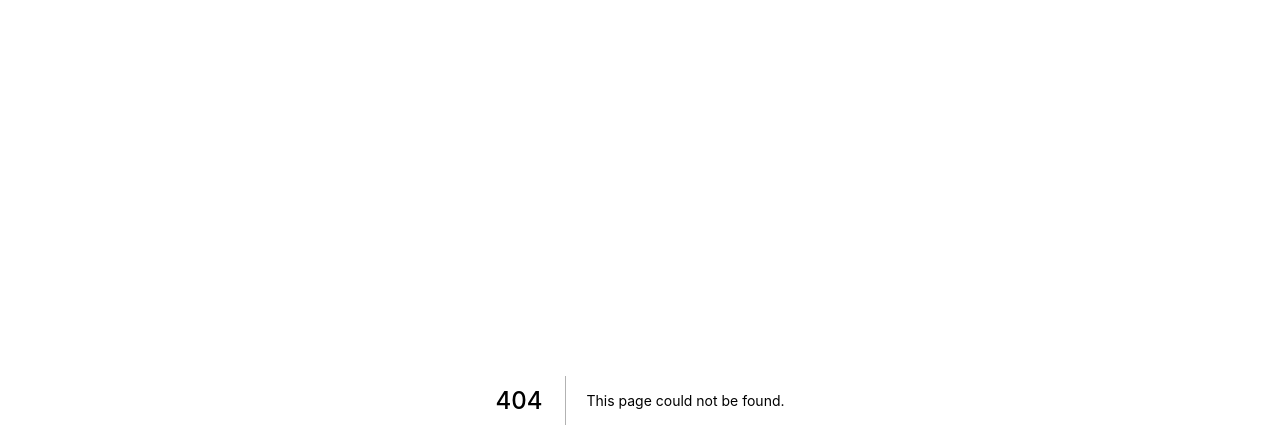
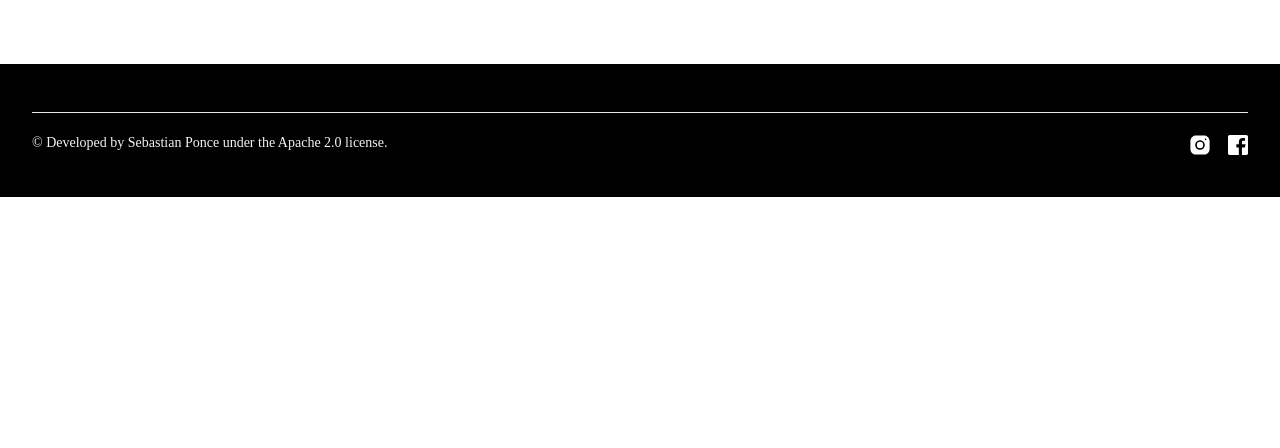
Before and after one commit to sebaspv/sebastian-ponce, a Next.js app: page /components/Footer in a window 1280 px wide. Before the commit this address had no page. Shown: the top 448 px of the page. Built offline with nearby package versions, Linux system fonts and the light colour scheme.

Commit message:
start form

```diff
--- a/package.json
+++ b/package.json
@@ -8,6 +8,7 @@
     "lint": "next lint"
   },
   "dependencies": {
+    "@typeform/embed-react": "^1.2.4",
     "next": "12.0.7",
     "react": "17.0.2",
     "react-dom": "17.0.2"
--- /dev/null
+++ b/pages/components/Footer.js
@@ -0,0 +1,34 @@
+export const Footer = () => {
+    return (
+        <div className="relative mt-16 bg-black">
+            <div className="px-4 pt-12 mx-auto sm:max-w-xl md:max-w-full lg:max-w-screen-xl md:px-24 lg:px-8">
+                <div className="flex flex-col justify-between pt-5 pb-10 border-t border-deep-purple-accent-200 sm:flex-row">
+                    <p className="text-sm text-gray-100">
+                        © Developed by Sebastian Ponce under the Apache 2.0 license.
+                    </p>
+                    <div className="flex items-center mt-4 space-x-4 sm:mt-0">
+                        <a
+                            href="/"
+                            className="text-white"
+                        >
+                            <svg viewBox="0 0 30 30" fill="currentColor" className="h-6">
+                                <circle cx="15" cy="15" r="4" />
+                                <path d="M19.999,3h-10C6.14,3,3,6.141,3,10.001v10C3,23.86,6.141,27,10.001,27h10C23.86,27,27,23.859,27,19.999v-10   C27,6.14,23.859,3,19.999,3z M15,21c-3.309,0-6-2.691-6-6s2.691-6,6-6s6,2.691,6,6S18.309,21,15,21z M22,9c-0.552,0-1-0.448-1-1   c0-0.552,0.448-1,1-1s1,0.448,1,1C23,8.552,22.552,9,22,9z" />
+                            </svg>
+                        </a>
+                        <a
+                            href="/"
+                            className="text-white"
+                        >
+                            <svg viewBox="0 0 24 24" fill="currentColor" className="h-5">
+                                <path d="M22,0H2C0.895,0,0,0.895,0,2v20c0,1.105,0.895,2,2,2h11v-9h-3v-4h3V8.413c0-3.1,1.893-4.788,4.659-4.788 c1.325,0,2.463,0.099,2.795,0.143v3.24l-1.918,0.001c-1.504,0-1.795,0.715-1.795,1.763V11h4.44l-1,4h-3.44v9H22c1.105,0,2-0.895,2-2 V2C24,0.895,23.105,0,22,0z" />
+                            </svg>
+                        </a>
+                    </div>
+                </div>
+            </div>
+        </div>
+    );
+};
+
+export default Footer;
--- a/pages/components/Hero.js
+++ b/pages/components/Hero.js
@@ -22,7 +22,7 @@ export const Hero = () => {
                 </div>
                 <div className="flex items-center md:justify-center">
                     <a
-            href="/"
+                        href="/contact"
                         className="inline-flex items-center justify-center h-12 px-6 mr-6 font-medium tracking-wide text-white"
                     >
                         <button type="button" class="text-white bg-gradient-to-br from-yellow-300 to-pink-600 hover:bg-gradient-to-bl focus:ring-4 font-medium rounded-lg text-sm px-5 py-2.5 text-center mr-2 mb-2">Contact me!</button>
--- a/pages/components/NotANav.js
+++ b/pages/components/NotANav.js
@@ -21,14 +21,7 @@ export const NotANav = () => {
                             title="Connect with me"
                         >
                             <li>
-                            <a
-                                href="https://www.linkedin.com/in/sebaspv"
-                                className="inline-flex items-center justify-center h-12 px-3 font-medium tracking-wide text-white transition duration-200 rounded shadow-md focus:shadow-outline focus:outline-none"
-                                aria-label="Connect with me"
-                                title="Connect with me"
-                            >
                                 Connect with me
-                            </a>
                             </li>
                             <svg className="fill-white h-5 w-5 content-center" xmlns="http://www.w3.org/2000/svg" xmlnsXlink="http://www.w3.org/1999/xlink" viewBox="0 0 24 24"><path d="M6.23 20.23L8 22l10-10L8 2L6.23 3.77L14.46 12z"></path></svg>
                         </a>
--- /dev/null
+++ b/pages/contact.js
@@ -0,0 +1,18 @@
+import NotANav from "./components/NotANav"
+import { Widget } from '@typeform/embed-react'
+import Footer from "./components/Footer"
+
+const contact = () => {
+    return (
+        <div className="flex flex-wrap overflow-hidden">
+            <div className="w-full overflow-hidden">
+                <NotANav />
+            </div>
+            <div class="w-full overflow-hidden content-center">
+                <Widget id="m1cFkEU7" height={600} className="my-form" />
+            </div>
+        </div>
+    )
+}
+
+export default contact;
--- a/pages/index.js
+++ b/pages/index.js
@@ -1,11 +1,18 @@
 import React from 'react'
 import Hero from "./components/Hero"
 import NotANav from "./components/NotANav"
+
 const index = () => {
   return (
     <div>
-      <NotANav />
-      <Hero />
+      <div className="flex flex-wrap overflow-hidden">
+        <div className="w-full overflow-hidden">
+          <NotANav />
+        </div>
+        <div class="w-full overflow-hidden">
+          <Hero />
+        </div>
+      </div>
     </div>
   )
 }
```
Also changed, not shown: pages/components/ContactForm.js (added), 1 other file (tests, documents, lock files or other folders). Lines whose indentation alone changed are shown as unchanged.
